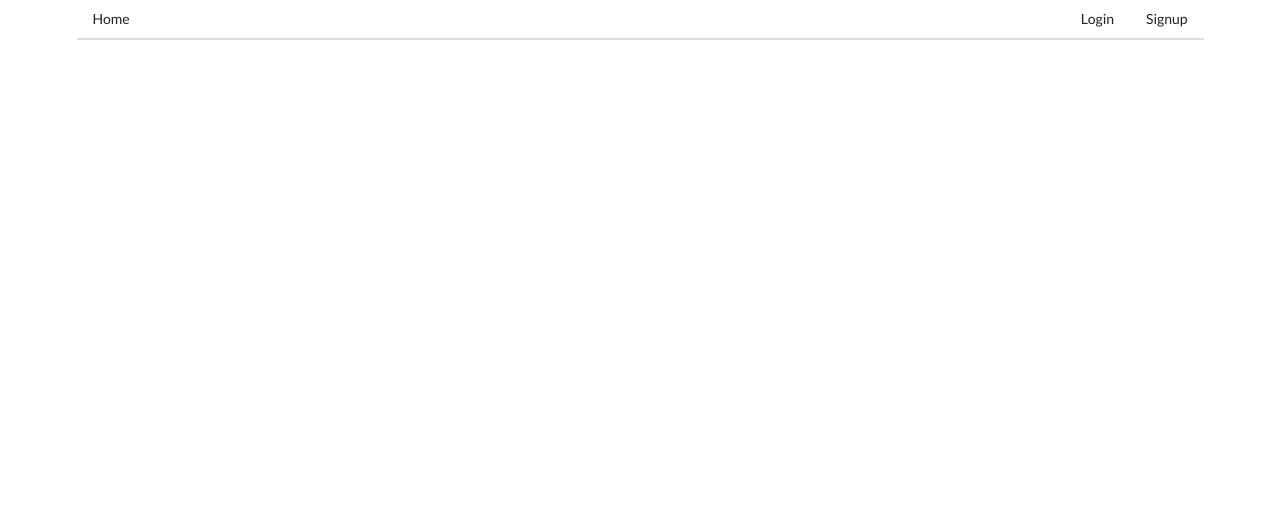
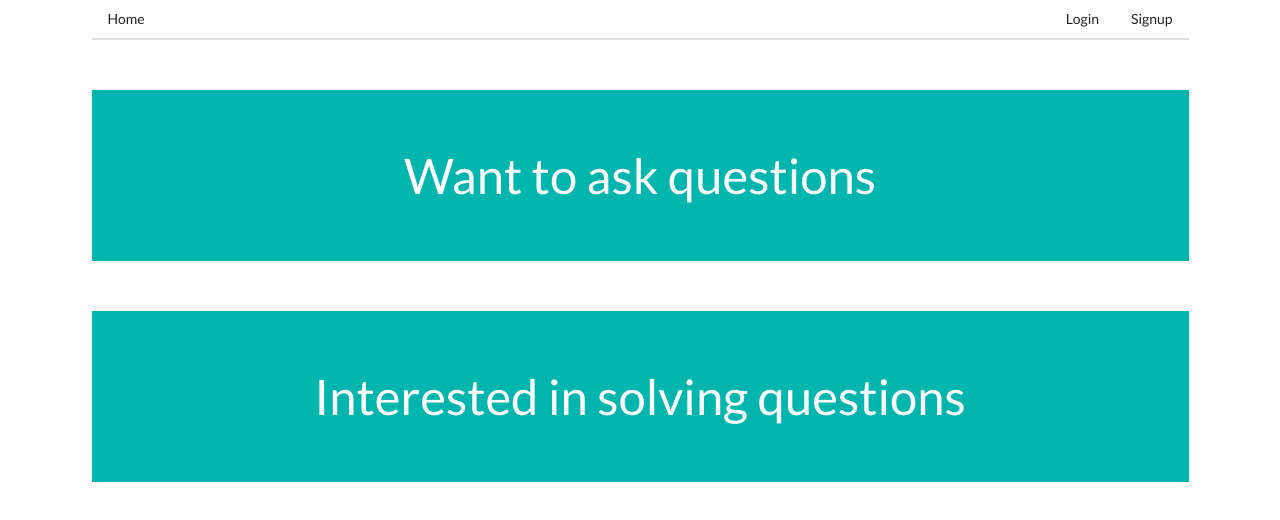
Before and after one commit to MLH-Sprint-1/mlh-sprint-1, a React app in the folder client/: page /choices in a window 1280 px wide. Built offline with nearby package versions, Linux system fonts and the light colour scheme.

Commit message:
Add Choices component

```diff
--- a/client/public/index.html
+++ b/client/public/index.html
@@ -3,42 +3,32 @@
   <head>
     <meta charset="utf-8" />
     <link rel="icon" href="%PUBLIC_URL%/favicon.ico" />
-    <link rel="stylesheet" href="https://cdnjs.cloudflare.com/ajax/libs/semantic-ui/2.4.1/semantic.min.css" integrity="sha512-8bHTC73gkZ7rZ7vpqUQThUDhqcNFyYi2xgDgPDHc+GXVGHXq+xPjynxIopALmOPqzo9JZj0k6OqqewdGO3EsrQ==" crossorigin="anonymous" />
     <meta name="viewport" content="width=device-width, initial-scale=1" />
     <meta name="theme-color" content="#000000" />
     <meta
       name="description"
       content="Web site created using create-react-app"
     />
+
+    <link rel="stylesheet" href="https://stackpath.bootstrapcdn.com/bootstrap/4.5.2/css/bootstrap.min.css" integrity="sha384-JcKb8q3iqJ61gNV9KGb8thSsNjpSL0n8PARn9HuZOnIxN0hoP+VmmDGMN5t9UJ0Z" crossorigin="anonymous">
+    <link rel="stylesheet" href="https://cdnjs.cloudflare.com/ajax/libs/semantic-ui/2.4.1/semantic.min.css" integrity="sha512-8bHTC73gkZ7rZ7vpqUQThUDhqcNFyYi2xgDgPDHc+GXVGHXq+xPjynxIopALmOPqzo9JZj0k6OqqewdGO3EsrQ==" crossorigin="anonymous" />
+
     <link rel="apple-touch-icon" href="%PUBLIC_URL%/logo192.png" />
     <!--
       manifest.json provides metadata used when your web app is installed on a
       user's mobile device or desktop. See https://developers.google.com/web/fundamentals/web-app-manifest/
     -->
     <link rel="manifest" href="%PUBLIC_URL%/manifest.json" />
-    <!--
-      Notice the use of %PUBLIC_URL% in the tags above.
-      It will be replaced with the URL of the `public` folder during the build.
-      Only files inside the `public` folder can be referenced from the HTML.
 
-      Unlike "/favicon.ico" or "favicon.ico", "%PUBLIC_URL%/favicon.ico" will
-      work correctly both with client-side routing and a non-root public URL.
-      Learn how to configure a non-root public URL by running `npm run build`.
-    -->
     <title>React App</title>
   </head>
   <body>
     <noscript>You need to enable JavaScript to run this app.</noscript>
     <div id="root"></div>
-    <!--
-      This HTML file is a template.
-      If you open it directly in the browser, you will see an empty page.
 
-      You can add webfonts, meta tags, or analytics to this file.
-      The build step will place the bundled scripts into the <body> tag.
 
-      To begin the development, run `npm start` or `yarn start`.
-      To create a production bundle, use `npm run build` or `yarn build`.
-    -->
+    <script src="https://code.jquery.com/jquery-3.5.1.slim.min.js" integrity="sha384-DfXdz2htPH0lsSSs5nCTpuj/zy4C+OGpamoFVy38MVBnE+IbbVYUew+OrCXaRkfj" crossorigin="anonymous"></script>
+    <script src="https://cdn.jsdelivr.net/npm/popper.js@1.16.1/dist/umd/popper.min.js" integrity="sha384-9/reFTGAW83EW2RDu2S0VKaIzap3H66lZH81PoYlFhbGU+6BZp6G7niu735Sk7lN" crossorigin="anonymous"></script>
+    <script src="https://stackpath.bootstrapcdn.com/bootstrap/4.5.2/js/bootstrap.min.js" integrity="sha384-B4gt1jrGC7Jh4AgTPSdUtOBvfO8shuf57BaghqFfPlYxofvL8/KUEfYiJOMMV+rV" crossorigin="anonymous"></script>
   </body>
 </html>
--- /dev/null
+++ b/client/src/App.css
@@ -0,0 +1,6 @@
+.choices-jumbo{
+  background-color: #00b5ad;
+  text-align: center;
+  margin: 50px 0;
+  color: white;
+}
--- a/client/src/components/App.js
+++ b/client/src/components/App.js
@@ -1,24 +1,29 @@
 import React, { useState } from 'react';
-import { BrowserRouter, Route } from 'react-router-dom';
+import { Route, Switch } from 'react-router-dom';
 import Header from './Header';
 import Home from './Home';
 import Login from './Login';
 import Signup from './Signup';
+import Choice from './Choice'
 
 const App = () => {
 
     // state for if user is logged in (initially set to false)
-    const [isLoggedIn, setIsLoggedIn] = useState(false);
+
 
     return (
         <div className="ui container">
-            <BrowserRouter>
-                <Header loginStatus={isLoggedIn} />
-                <Route path="/" exact component={Home} />
-                <Route path="/login" exact component={Login} />
-                <Route path="/signup" exact component={Signup} />
-            </BrowserRouter>
+          <Header />
 
+          <Switch>
+            <Route path="/" exact component={Home} />
+            <Route path="/login" exact component={Login} />
+            <Route path="/signup" exact component={Signup} />
+            <Route exact path='/choices'>
+              <Choice/>
+            </Route>
+
+          </Switch>
         </div>
     );
 };
--- /dev/null
+++ b/client/src/components/Choice.js
@@ -0,0 +1,14 @@
+import React from 'react'
+import ChoiceItem from './ChoiceItem'
+
+function Choice(){
+  let choices = ['Want to ask questions', 'Interested in solving questions']
+
+  return (
+    <div>
+      {choices.map((item) => <ChoiceItem text ={item}/>)}
+    </div>
+  )
+}
+
+export default Choice
--- /dev/null
+++ b/client/src/components/ChoiceItem.js
@@ -0,0 +1,14 @@
+import React from 'react'
+
+function ChoiceItem(props) {
+
+  return (
+    <div class="jumbotron jumbotron-fluid choices-jumbo">
+      <div class="container">
+        <h1 class="display-4">{props.text}</h1>
+      </div>
+    </div>
+  )
+}
+
+export default ChoiceItem
--- a/client/src/components/Header.js
+++ b/client/src/components/Header.js
@@ -1,7 +1,7 @@
 import React from 'react';
 import { Link } from 'react-router-dom';
 
-const Header = ({ loginStatus }) => {
+const Header = () => {
 
     // if user is logged in, should display 'Logout'
     // else, should show 'Login' and 'Signup'
--- a/client/src/index.js
+++ b/client/src/index.js
@@ -1,8 +1,11 @@
 import React from 'react';
 import ReactDOM from 'react-dom';
+import { BrowserRouter } from 'react-router-dom';
 import App from './components/App';
+import './App.css'
 
 ReactDOM.render(
-    <App />,
-    document.querySelector('#root')
-);
+  <BrowserRouter>
+    <App/>
+  </BrowserRouter>,
+  document.querySelector('#root'));
```
Also changed, not shown: client/public/logo192.png (deleted), client/public/logo512.png (deleted).
